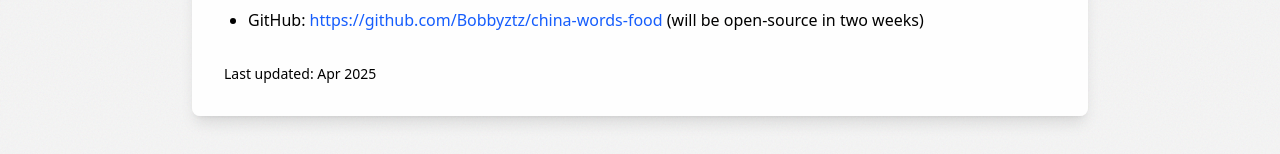
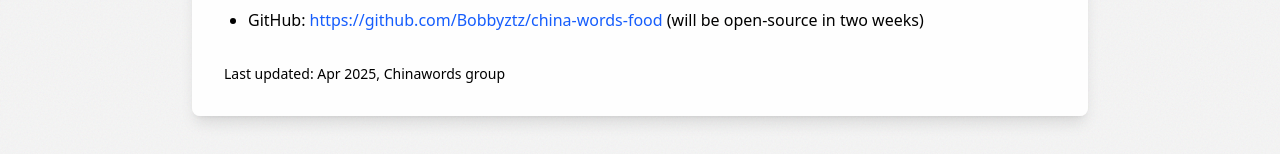
Before and after one commit to Bobbyztz/chinawords, a Next.js app: page /food/plugin/privacy in a window 1280 px wide. Shown: the part 2436-2590 px from the top of the page. Built offline with nearby package versions, Linux system fonts and the light colour scheme.

Commit message:
update Privacy Policy page to include attribution for last update

```diff
--- a/app/food/plugin/privacy/page.tsx
+++ b/app/food/plugin/privacy/page.tsx
@@ -101,7 +101,7 @@ export default function PrivacyPolicyPage() {
                 <li>GitHub: <a href="https://github.com/Bobbyztz/china-words-food" target="_blank" rel="noopener noreferrer" className="text-blue-600 hover:underline">https://github.com/Bobbyztz/china-words-food</a> (will be open-source in two weeks)</li>
               </ul>
 
-              <p className="mt-8 text-sm text-black">Last updated: Apr 2025</p>
+              <p className="mt-8 text-sm text-black">Last updated: Apr 2025, Chinawords group</p>
             </div>
           </div>
         </div>
```
